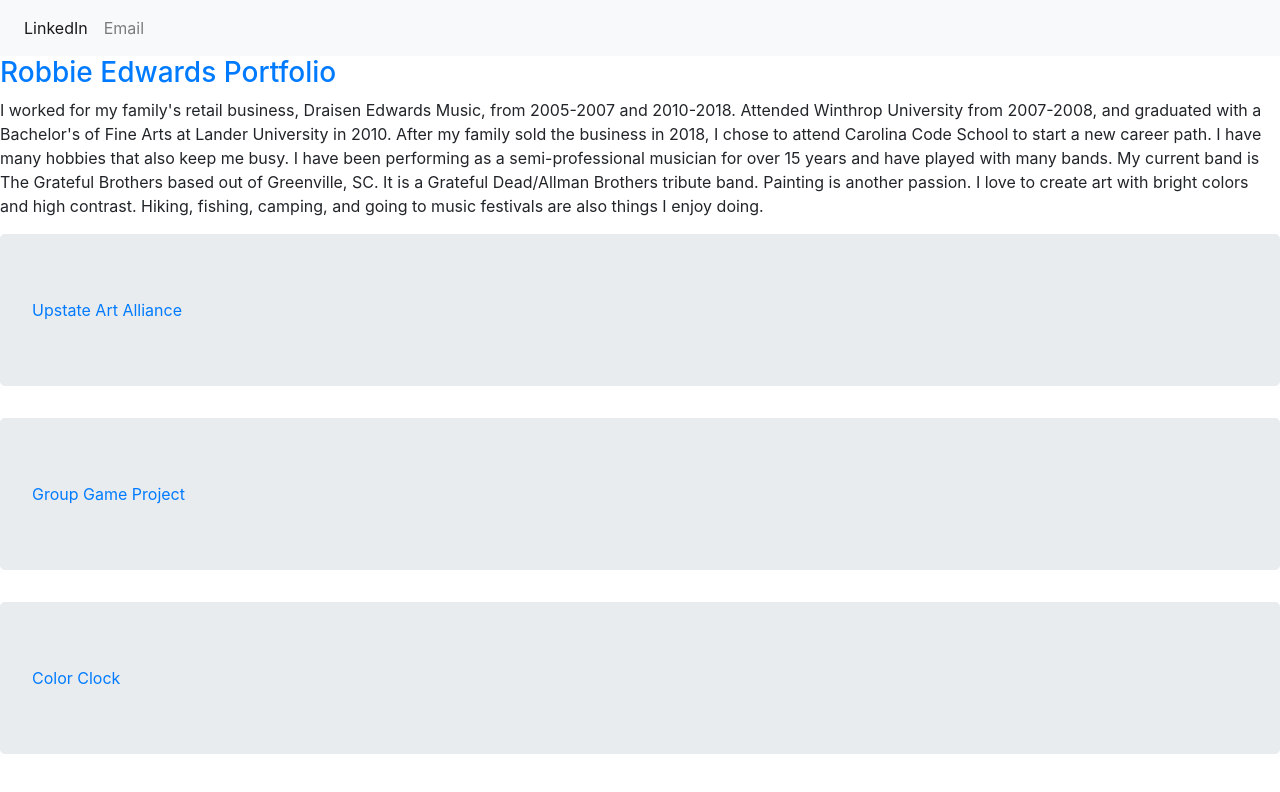
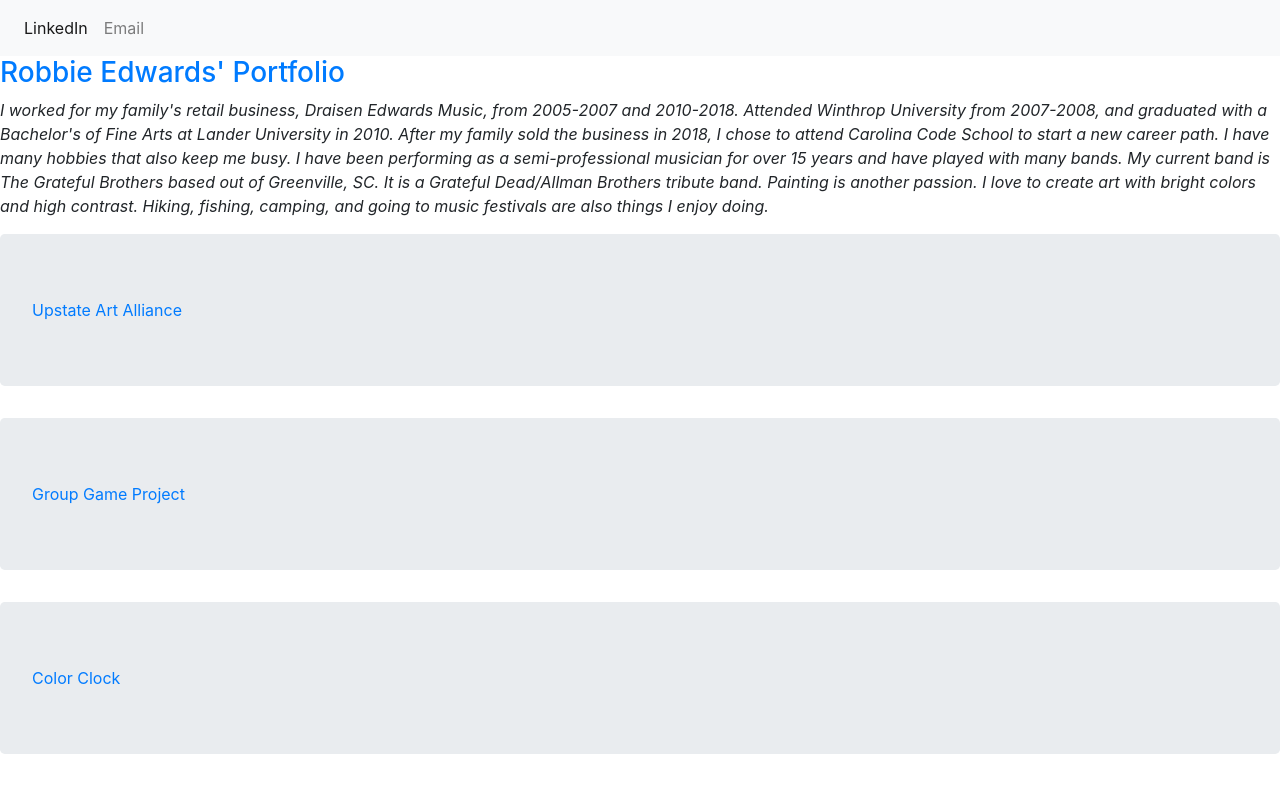
Before and after one commit to edwardsrob222/Portfolio, a plain HTML site: page index.html in a window 1280 px wide. Drawn offline with nearby package versions, Linux system fonts and the light colour scheme.

Commit message:
css working

```diff
--- a/index.html
+++ b/index.html
@@ -2,8 +2,8 @@
 <html lang="en" dir="ltr">
   <head>
     <link rel="stylesheet" href="https://stackpath.bootstrapcdn.com/bootstrap/4.3.1/css/bootstrap.min.css" integrity="sha384-ggOyR0iXCbMQv3Xipma34MD+dH/1fQ784/j6cY/iJTQUOhcWr7x9JvoRxT2MZw1T" crossorigin="anonymous">
-    <link rel="stylesheet" href="main.css" integrity="sha384-ggOyR0iXCbMQv3Xipma34MD+dH/1fQ784/j6cY/iJTQUOhcWr7x9JvoRxT2MZw1T" crossorigin="anonymous">
-
+    <!-- <link rel="stylesheet" href="main.css" integrity="sha384-ggOyR0iXCbMQv3Xipma34MD+dH/1fQ784/j6cY/iJTQUOhcWr7x9JvoRxT2MZw1T" crossorigin="anonymous"> -->
+    <link rel="stylesheet" href="main.css">
     <meta charset="utf-8">
     <title>Robbie's Portfolio</title>
   </head>
@@ -25,7 +25,7 @@
         </ul>
       </div>
     </nav>
-<h3 class="text-primary">Robbie Edwards Portfolio</h3>
+<h3 class="text-primary">Robbie Edwards' Portfolio</h3>
   <p> I worked for my family's retail business, Draisen Edwards Music, from 2005-2007 and 2010-2018. Attended Winthrop University from 2007-2008, and graduated with a Bachelor's of Fine Arts at Lander University in 2010. After my family sold the business in 2018, I chose to attend Carolina Code School to start a new career path. I have many hobbies that also keep me busy. I have been performing as a semi-professional musician for over 15 years and have played with many bands. My current band is The Grateful Brothers based out of Greenville, SC. It is a Grateful Dead/Allman Brothers tribute band. Painting is another passion. I love to create art with bright colors and high contrast. Hiking, fishing, camping, and going to music festivals are also things I enjoy doing.</p>
     <div class="jumbotron"><a href="https://book-a-band.herokuapp.com/">Upstate Art Alliance<a/></div>
       <div class="jumbotron"><a href="https://ccs-student-submissions.github.io/4-3-1-turn-based-game-CalebCraigo">Group Game Project</a></div>
--- a/main.css
+++ b/main.css
@@ -5,3 +5,7 @@
 h3 {
   color: #000;
 }
+
+p {
+  font-style: italic;
+}
```
